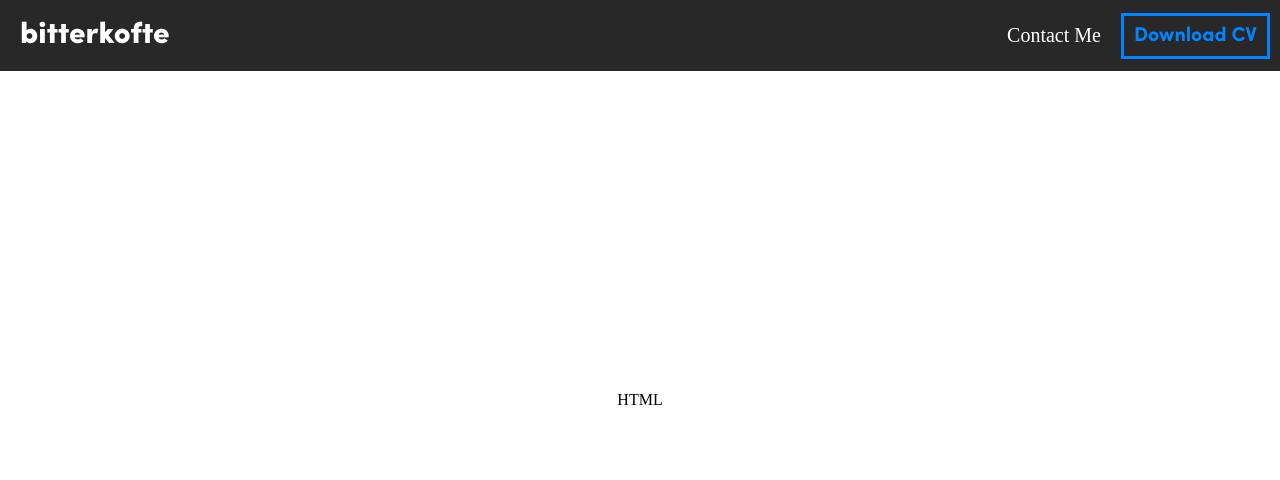
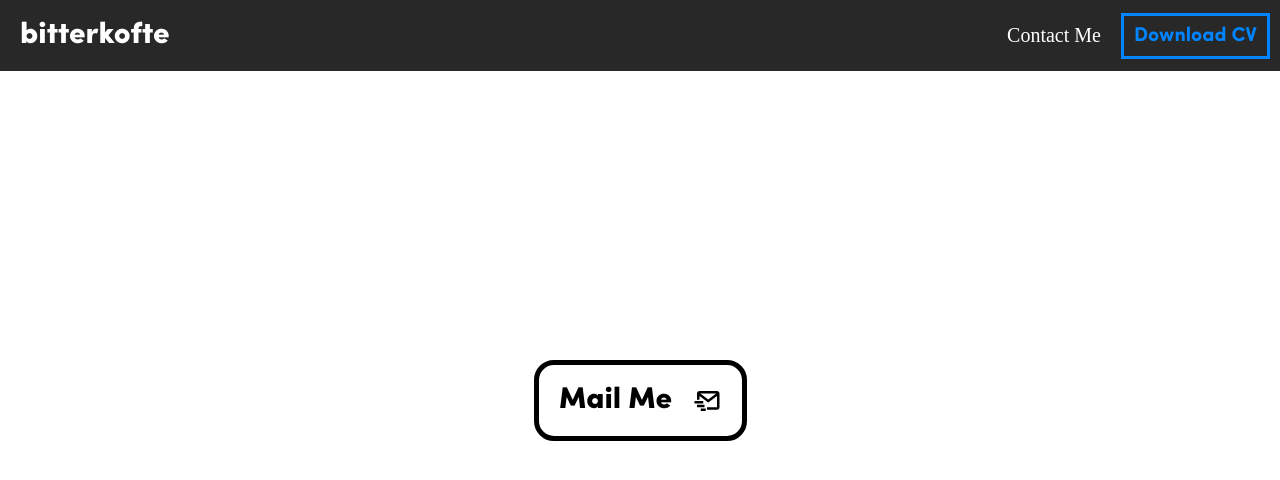
Before and after one commit to bitterkofte/prft-test, a Next.js app: page /contact in a window 1280 px wide. Shown: the top 480 px of the page. Built offline with nearby package versions, Linux system fonts and the light colour scheme; a web font is replaced by a local one.

Commit message:
Contact Page and 404 Page has been created.

```diff
--- a/components/Navbar.js
+++ b/components/Navbar.js
@@ -14,7 +14,7 @@ const Navbar = () => {
       <NavbarCont>
 
         <NavLeft>
-          <NavLink color="#fbff00" href={"/"} font={"SofiaBlack"} size={"30px"} pad={"10px"}>bitterkofte</NavLink>
+          <NavLink $bk color="#ffffff" href={"/"} font={"SofiaBlack"} size={"30px"} pad={"10px"}>bitterkofte</NavLink>
         </NavLeft>
 
         <NavRight>
@@ -222,11 +222,15 @@ const NavLink = styled(Link)`
     color: #ffffff;
   } */
   :hover {
-    color: ${({color}) => color || "#666666"};
+    color: ${({color}) => color || "#8501e1"};
     transition: 700ms;
-    ${({bk}) => bk && css`
+    ${({$bk}) => $bk && css`
       transition: 700ms;
-      text-shadow: #8501e1 1px 3px 4px;
+      text-shadow:
+        0 0 7px #8501e1,
+        0 0 10px #8501e1,
+        0 0 21px #8501e1,
+        0 0 42px #8501e1;
     `}
   }
 `;
--- a/pages/contact.js
+++ b/pages/contact.js
@@ -1,11 +1,19 @@
+import Link from 'next/link'
 import React from 'react'
 import styled from 'styled-components'
-import { Techs } from '@component/techs'
+import { BiMailSend } from "react-icons/bi";
+// import { Techs } from '@component/techs'
 
 const contact = () => {
   return (
     <Container>
-      <div>{Techs[0].name}</div>
+      <A
+        href='mailto:hasantalhahtc@gmail.com'
+        target='_blank'
+        rel='noreferrer'>
+        <span>Mail Me</span>
+        <BiMailSend size={30} id='ico'/>
+      </A>
     </Container>
   )
 }
@@ -18,4 +26,73 @@ const Container = styled.div`
   display: flex;
   justify-content: center;
   align-items: center;
+  flex-direction: column;
 `
+
+const A = styled.a`
+  /* display: block;
+  vertical-align: middle; */
+  display: flex;
+  align-items: center;
+  gap: 20px;
+  color: #000000;
+  border: 5px solid #000000;
+  border-radius: 20px;
+  font-family: SofiaBlack;
+  font-size: 30px;
+  padding: 20px;
+  text-decoration: none;
+
+  -webkit-transform: perspective(1px) translateZ(0);
+  transform: perspective(1px) translateZ(0);
+  box-shadow: 0 0 1px rgba(0, 0, 0, 0);
+  -webkit-transition-duration: 0.4s;
+  transition-duration: 0.4s;
+  #ico {
+    -webkit-transform: translateZ(0);
+    transform: translateZ(0);
+    -webkit-transition-duration: 0.4s;
+    transition-duration: 0.4s;
+    -webkit-transition-property: transform;
+    transition-property: transform;
+    -webkit-transition-timing-function: ease-out;
+    transition-timing-function: ease-out;
+  }
+  :hover #ico, :focus #ico, :active #ico{
+    -webkit-transform: translateX(4px);
+    transform: translateX(4px);
+  }
+  :hover {
+    color: #8501e1;
+    border-color: #8501e1;
+    transition: 700ms;
+  }
+`
+
+// .hvr-icon-forward {
+//   display: inline-block;
+//   vertical-align: middle;
+//   -webkit-transform: perspective(1px) translateZ(0);
+//   transform: perspective(1px) translateZ(0);
+//   box-shadow: 0 0 1px rgba(0, 0, 0, 0);
+//   -webkit-transition-duration: 0.1s;
+//   transition-duration: 0.1s;
+// }
+
+
+// .hvr-icon-forward .hvr-icon {
+//   -webkit-transform: translateZ(0);
+//   transform: translateZ(0);
+//   -webkit-transition-duration: 0.1s;
+//   transition-duration: 0.1s;
+//   -webkit-transition-property: transform;
+//   transition-property: transform;
+//   -webkit-transition-timing-function: ease-out;
+//   transition-timing-function: ease-out;
+// }
+
+
+// .hvr-icon-forward:hover .hvr-icon, .hvr-icon-forward:focus .hvr-icon, .hvr-icon-forward:active .hvr-icon {
+//   -webkit-transform: translateX(4px);
+//   transform: translateX(4px);
+// }
```
Also changed, not shown: pages/404.js (added, +31 -0 lines), public/assets/404.svg (added).
